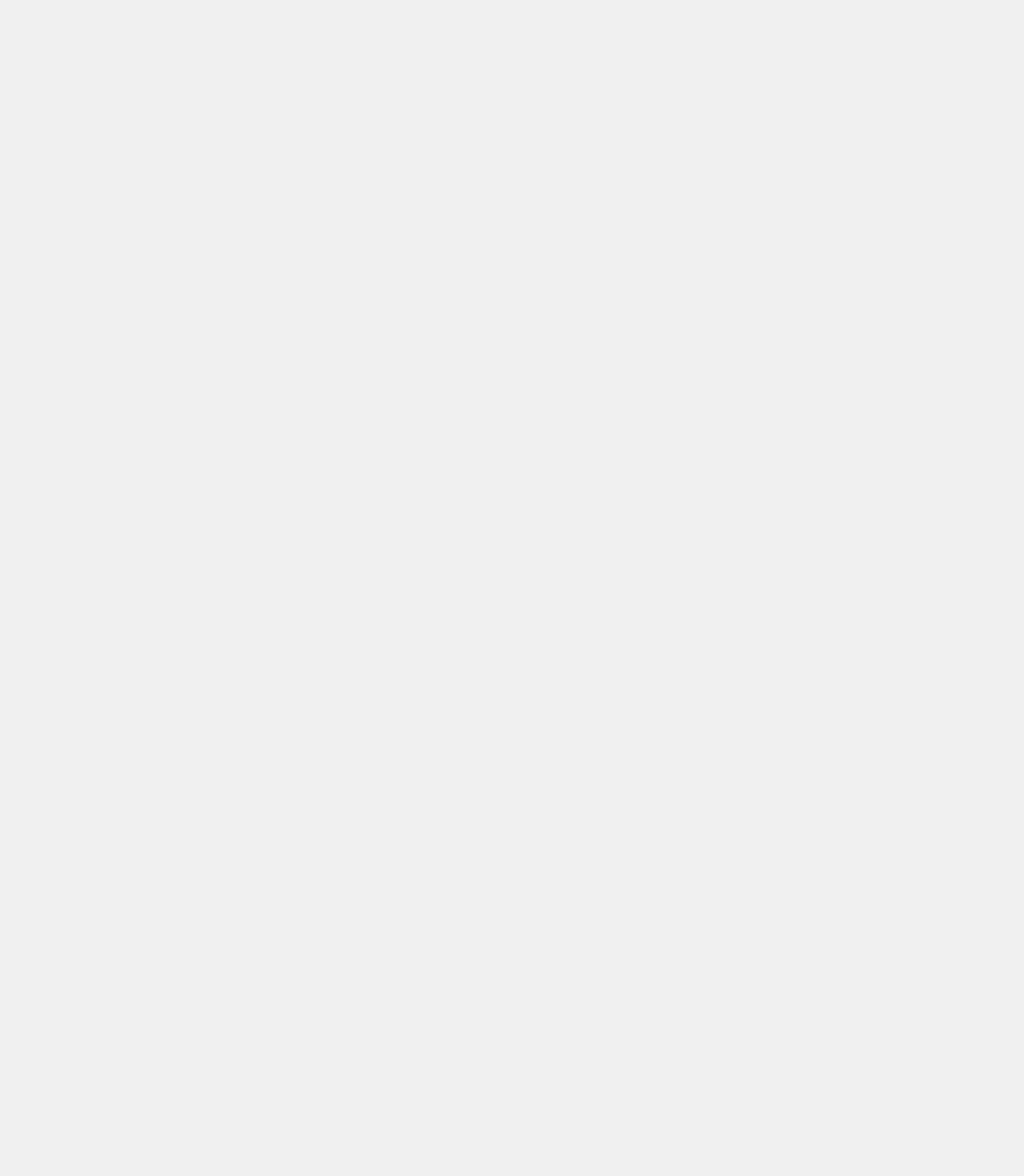
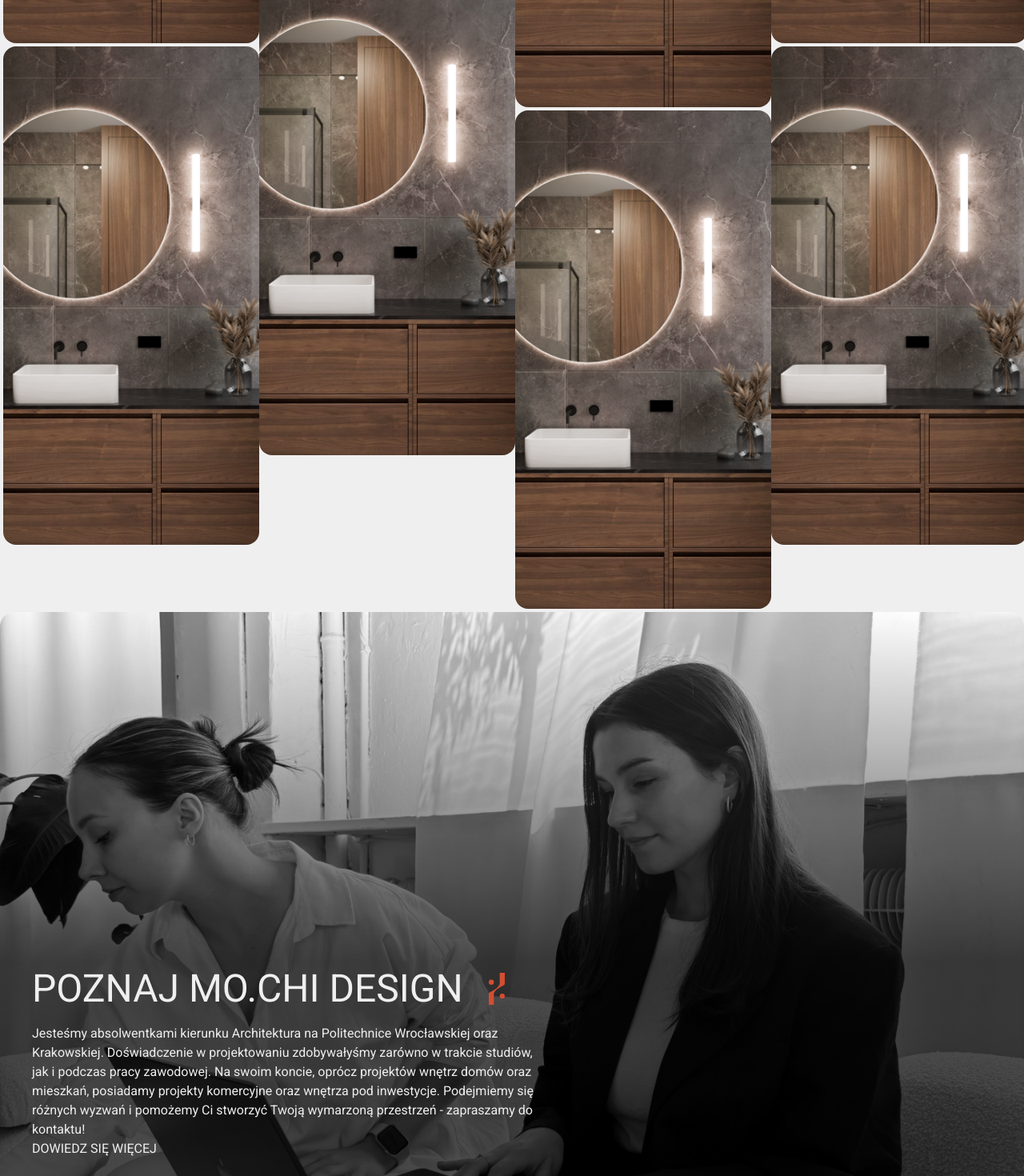
Before and after one commit to grzpyrkowski/mochi, a React (Vite) app: page / in a window 1280 px wide. Shown: the part 1320-2790 px from the top of the page at 80% size. Before the commit the page ends 800 px from the top, so only its background shows below. Built offline with nearby package versions, Linux system fonts and the light colour scheme.

Commit message:
Landing page

```diff
--- /dev/null
+++ b/src/components/VerticalWizPanel.tsx
@@ -0,0 +1,13 @@
+type Props = {
+    url1: string;
+    url2: string;
+}
+
+export default function VerticalWizPanel({ url1, url2 } : Props) {
+    return (
+        <>
+            <img className="wiz-photo" alt='' src={url1}></img>
+            <img className="wiz-photo" alt='' src={url2}></img>
+        </>
+    )
+}
--- a/src/css/index.css
+++ b/src/css/index.css
@@ -41,7 +41,8 @@ body {
   justify-center
   text-center
   mx-0
-  my-auto;
+  my-auto
+  roboto-regular;
   min-width: 320px;
   min-height: 100vh;
 }
@@ -73,7 +74,19 @@ header {
 }
 
 /* main */
-section * {
+main img {
+  border-radius: 1em;
+}
+
+.center {
   display: flex;
   place-content: center;
 }
+
+.wiz-photo {
+  @apply m-1;
+}
+
+.bg-image {
+  background-image: url('../data/pictures/landing_page/wspolne_1.png');
+}
--- a/src/pages/LandingPage.tsx
+++ b/src/pages/LandingPage.tsx
@@ -1,20 +1,62 @@
+import HorizontalPhotoPanel from "../components/VerticalWizPanel"
 import logo from "../data/pictures/landing_page/logo.svg"
+import wiz1 from "../data/pictures/landing_page/wiz_1.png"
+import wspolne1 from "../data/pictures/landing_page/wspolne_1.png"
+import sign from "../data/pictures/layout/sign.svg"
 
 export default function LandingPage() {
     return (
         <>
-            <section className="bg-mochi-gray text-mochi-orange text-2xl">
-                <div className="my-16">
+            <section className="section-logo bg-mochi-gray text-mochi-orange text-2xl">
+                <div className="center my-16">
                     <img alt="logo-mochi" src={logo}></img>
                 </div>
-                <div>
+                <div className="center my-16">
                     <p className="roboto-thin w-1/2">Tworzymy wnętrza z pasją do ludzi, architektury i designu - tworzymy przestrzenie z pasją i dbałością o każdy detal.
                         Wierzymy, że wnętrza odzwierciedlają osobowość i styl życia, dlatego każdy projekt jest unikalny i dopasowany do Twoich potrzeb. Zapraszamy do współpracy!
                     </p>
                 </div>
             </section>
-            <section className="bg-mochi-gray">
-
+            <section className="section-vertical-wiz bg-mochi-gray flex place-content-between">
+                <div className="mt-28">
+                    <HorizontalPhotoPanel
+                        url1={wiz1}
+                        url2={wiz1}
+                    />
+                </div>
+                <div>
+                    <HorizontalPhotoPanel
+                        url1={wiz1}
+                        url2={wiz1}
+                    />
+                </div>
+                <div className="mt-48">
+                    <HorizontalPhotoPanel
+                        url1={wiz1}
+                        url2={wiz1}
+                    />
+                </div>
+                <div className="mt-28">
+                    <HorizontalPhotoPanel
+                        url1={wiz1}
+                        url2={wiz1}
+                    />
+                </div>
+            </section>
+            <section className="section-meetus">
+                <div className="relative">
+                    <img className="block" alt="" src={wspolne1}></img>
+                    <div className="absolute z-10 text-left w-1/2 bottom-10 left-10 text-mochi-white">
+                    <div className="flex"><h1 className="text-5xl mb-5">POZNAJ MO.CHI DESIGN</h1><img className="rounded-none w-5 ml-8 mb-5" src={sign}></img></div>
+                        <p>
+                            Jesteśmy absolwentkami kierunku Architektura na Politechnice Wrocławskiej oraz Krakowskiej.
+                            Doświadczenie w projektowaniu zdobywałyśmy zarówno w trakcie studiów, jak i podczas pracy zawodowej.
+                            Na swoim koncie, oprócz projektów wnętrz domów oraz mieszkań, posiadamy projekty komercyjne oraz wnętrza pod inwestycje.
+                            Podejmiemy się różnych wyzwań i pomożemy Ci stworzyć Twoją wymarzoną przestrzeń - zapraszamy do kontaktu!
+                        </p>
+                        <button>DOWIEDZ SIĘ WIĘCEJ</button>
+                    </div>
+                </div>
             </section>
         </>
     )
```
Also changed, not shown: src/css/fonts/chillax.css (renamed from src/css/chillax.css), src/data/pictures/landing_page/wiz_1.png (added), src/data/pictures/landing_page/wspolne_1.png (added).
